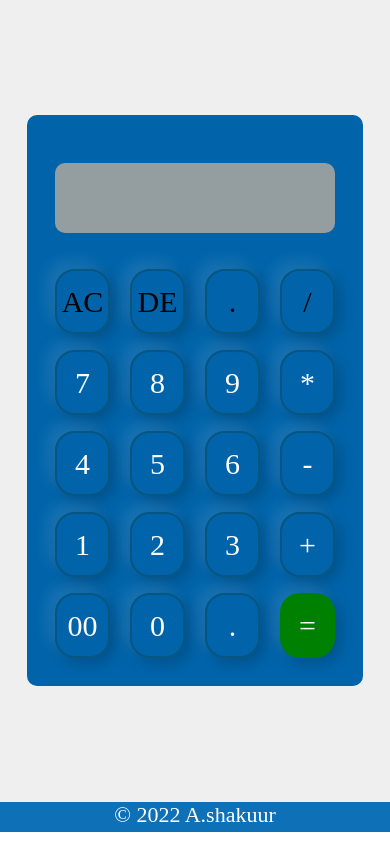
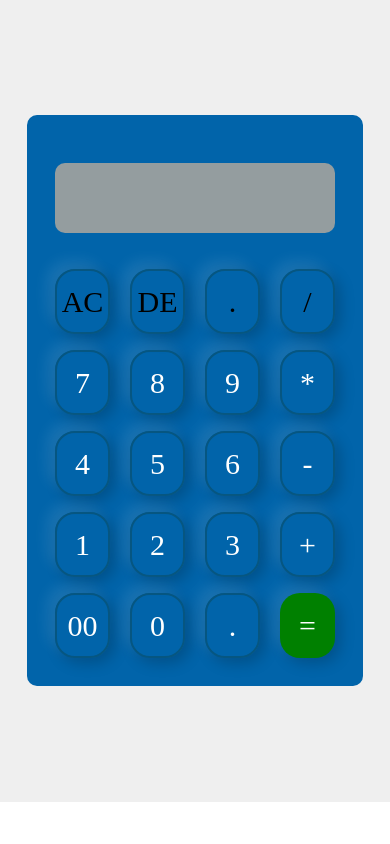
Before and after one commit to Ashakour1/Calculator-app, a plain HTML site: page index.html in a window 390 px wide. Drawn offline with Linux system fonts and the light colour scheme.

Commit message:
html calculator

```diff
--- a/index.html
+++ b/index.html
@@ -74,8 +74,6 @@
         </form>
       </div>
     </div>
-    <div class="footer">
-      <p style="text-align: center; font-size: 22px">&copy; 2022 A.shakuur</p>
-    </div>
+
   </body>
 </html>
--- a/style.css
+++ b/style.css
@@ -56,19 +56,11 @@ form input.operator{
 
 
 }
-.footer{
-    background-color: #0e70b6;
-    color: white;
 
-
-
-}
 @media screen and (max-width : 600px) {
     .calculator form input{
         width: 55px;
 
     }
-    .footer{
-        height: 30px;
-    }
+
 }
```
